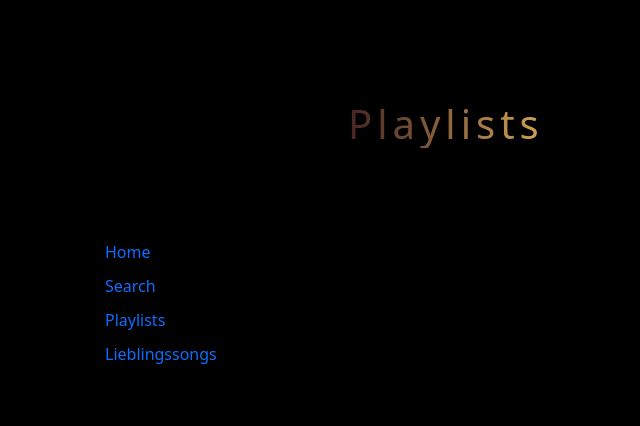
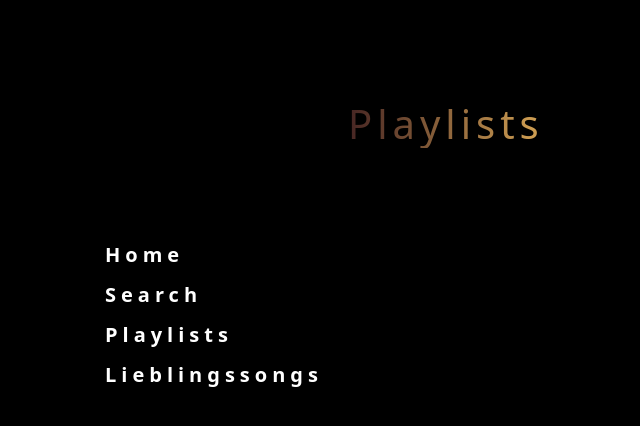
Before and after one commit to BernadetteCh/musicapp, a React (Create React App) app in the folder musicplayer/: page / in a window 1280 px wide. Shown: the top 426 px of the page, without its empty margins (19-659 px from the left). Built offline with nearby package versions, Linux system fonts and the light colour scheme.

Commit message:
Add basic styling to navigation links

```diff
--- a/musicplayer/src/Navigation/Navigate.css
+++ b/musicplayer/src/Navigation/Navigate.css
@@ -4,4 +4,12 @@ ul li {
 }
 ul li a {
     text-decoration: none;
+    color: white;
+     letter-spacing: 5px;
+     font-weight: 900;
+     font-size: 20px;
+
 }
+ul li a:hover{
+  color: rgba(255, 255, 255, 0.683);
+}
```
